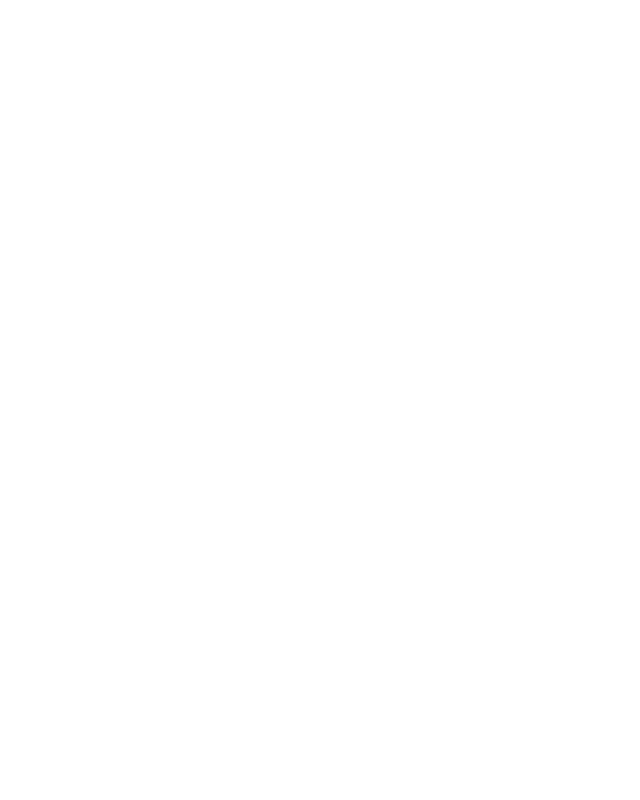
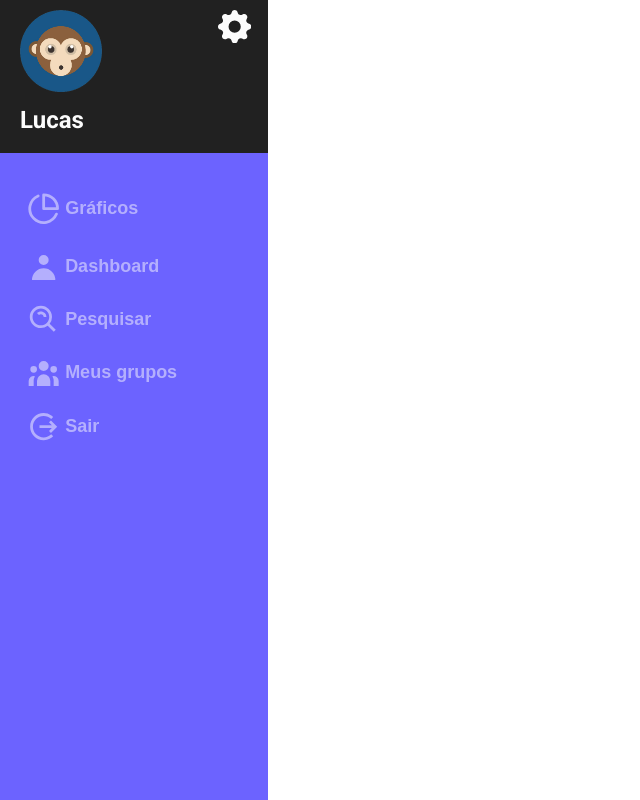
Before and after one commit to LucasGasque/gestao-habitos, a React (Create React App) app: page /profile in a window 1280 px wide. Shown: the whole page, without its empty margins (0-640 px from the left). Built offline with nearby package versions, Linux system fonts and the light colour scheme.

Commit message:
feature: criou Menu Bar desktop

```diff
--- a/src/components/HeaderProfile/index.jsx
+++ b/src/components/HeaderProfile/index.jsx
@@ -1,5 +1,5 @@
 import { Container } from "./style";
-import { BsFillGearFill } from 'react-icons/bs'
+import { BsFillGearFill } from 'react-icons/bs';
 import { useContext } from "react";
 import { LoginContext } from "../../providers/Login/Login";
 
--- a/src/components/HeaderProfile/style.js
+++ b/src/components/HeaderProfile/style.js
@@ -27,6 +27,7 @@
         color: white;
         width: 20px;
         margin-right: 20px;
+        transition: 0.1s;
     }
 
     button:hover{
--- /dev/null
+++ b/src/components/MenuBar/index.jsx
@@ -0,0 +1,51 @@
+import { LoginContext } from '../../providers/Login/Login';
+import { Container, Box, Button, GraphButton, GearButton, User } from './style';
+import { useContext } from 'react';
+import { HiUserGroup, HiUser } from 'react-icons/hi';
+import { BiSearchAlt } from 'react-icons/bi';
+import { IoMdLogOut } from 'react-icons/io';
+import { FiPieChart } from 'react-icons/fi';
+import { BsFillGearFill } from 'react-icons/bs';
+import { useHistory } from 'react-router';
+
+const MenuBar = () => {
+
+    const { avatar, handleLogOut, user } =  useContext(LoginContext);
+    const history = useHistory()
+
+    return(
+        <Container>
+            <User>
+                <img src={avatar} alt="avatar" />
+                <h1>{user.username}</h1>
+                <GearButton>
+                    <BsFillGearFill size='2.5em'/>
+                </GearButton>
+            </User>
+            <Box>
+                <GraphButton>
+                    <FiPieChart size='2.5em'/>
+                    <p>Gráficos</p>
+                </GraphButton>
+                <Button onClick={()=> history.push('/profile')}>
+                    <HiUser size='2.5em'/>
+                    <p>Dashboard</p>
+                </Button>
+                <Button onClick={()=>history.push('group-search')}>
+                    <BiSearchAlt size='2.5em'/>
+                    <p>Pesquisar</p>
+                </Button>
+                <Button onClick={()=> history.push('/group')}>
+                    <HiUserGroup size='2.5em'/>
+                    <p>Meus grupos</p>
+                </Button>
+                <Button onClick={handleLogOut}>
+                    <IoMdLogOut size='2.5em'/>
+                    <p>Sair</p>
+                </Button>
+            </Box>
+        </Container>
+    );
+};
+
+export default MenuBar;
--- /dev/null
+++ b/src/components/MenuBar/style.js
@@ -0,0 +1,168 @@
+import styled from 'styled-components'
+
+export const Container = styled.aside`
+    width: 100%;
+    height: 65px;
+    position: fixed;
+    bottom: 0;
+    display: flex;
+    flex-direction: column;
+    justify-content: flex-end;
+
+    p{
+        display: none;
+    }
+
+    @media (min-width: 768px){
+        left: 0;
+        height: 100%;
+        width:268px;
+
+        p{
+            display: block;
+            margin-left: 5px;
+            font-size: 18px;
+            font-weight: bold;
+        }
+    }
+`
+
+export const User = styled.header`
+    display: none;
+    position: relative;
+
+    img{
+        width: 82px;
+        height: 82px;
+        margin: 10px 20px;
+    }
+
+    h1{
+        font-size: 24px;
+        font-weight: bold;
+        color: var(--white);
+        margin: 0 20px;
+    }
+
+    @media (min-width: 768px){
+        display: block;
+        flex-direction: column;
+        align-items: center;
+        justify-content: center;
+        height: 190px;
+        background-color: var(--black);
+    }
+`
+
+export const Box = styled.section`
+    width: 100%;
+    height: 45px;
+    background-color: var(--white);
+    display: flex;
+    flex-direction: row;
+    align-items: center;
+    justify-content: space-between;
+    border-top: 1px solid var(--black);
+    padding: 0 10%;
+
+    button:active{
+        transform: scale(95%);
+    }
+
+    @media (min-width: 768px){
+        height: 100%;
+        background-color: var(--purple);
+        border: none;
+        flex-direction: column;
+        justify-content: flex-start;
+        align-items: flex-start;
+        padding-top: 25px;
+
+        button{
+            color: #FCFCFC80;
+            display: flex;
+            flex-direction: row;
+            align-items: center;
+            margin: 10px 0;
+        }
+
+        button:hover{
+            color: var(--white)
+        }
+
+    }
+`
+
+export const GearButton = styled.button`
+    display: none;
+
+    @media (min-width: 768px){
+        background-color: transparent;
+        border: none;
+        color: var(--white);
+        width: 20px;
+        margin-right: 20px;
+        display: block;
+        position: absolute;
+        top:10px;
+        right: 10px;
+
+        :hover{
+            color: var(--darkPurple);
+        }
+
+        :active{
+            transform: rotate(20deg);
+        }
+    }
+`
+
+export const GraphButton = styled.button`
+    position: absolute;
+    background-color: var(--grey);
+    color:var(--white);
+    border-radius: 50%;
+    border: none;
+    width: 42px;
+    height: 42px;
+    bottom: 23px;
+    left: 50%;
+    margin-left: -21px;
+    padding: 2px 0 0 2px;
+
+    :hover{
+        background-color: var(--darkPurple);
+    }
+
+    :active{
+        transform: scale(95%);
+    }
+
+    @media (min-width: 768px){
+        position: static;
+        background-color: transparent;
+        display: block;
+        margin: 0;
+        padding: 0;
+        width: auto;
+
+        p{
+            margin-left: 5px;
+        }
+
+        :hover{
+            color: var(--white);
+            background-color: transparent;
+        }
+    }
+`
+
+export const Button = styled.button`
+    border: none;
+    background-color: transparent;
+    color: var(--grey);
+
+    :hover{
+        color: var(--darkPurple);
+    }
+`
--- a/src/pages/Profile/index.js
+++ /dev/null
@@ -1,11 +0,0 @@
-import HeaderProfile from "../../components/HeaderProfile";
-
-const Profile = () => {
-  return (
-    <>
-      <HeaderProfile/>
-    </>
-  );
-};
-
-export default Profile;
--- /dev/null
+++ b/src/pages/Profile/index.jsx
@@ -0,0 +1,19 @@
+import HeaderProfile from "../../components/HeaderProfile";
+import MenuBar from "../../components/MenuBar";
+import { Container } from "./style";
+
+const Profile = () => {
+  return (
+    <>
+    <HeaderProfile/>
+    <Container>
+      <div>
+
+      </div>
+    </Container>
+    <MenuBar/>
+    </>
+  );
+};
+
+export default Profile;
--- /dev/null
+++ b/src/pages/Profile/style.js
@@ -0,0 +1,6 @@
+import styled from 'styled-components';
+
+export const Container = styled.section`
+    min-height: 100vh;
+
+`
--- a/src/providers/Login/Login.js
+++ b/src/providers/Login/Login.js
@@ -1,4 +1,4 @@
-import { createContext, useState } from "react";
+import { createContext, useState, useEffect } from "react";
 import { useHistory } from "react-router-dom";
 import api from "../../services/api";
 import { toast } from "react-toastify";
@@ -23,9 +23,9 @@
 
 export const LoginProvider = ({ children }) => {
   const history = useHistory();
-  const [authenticated, setAuthenticated] = useState(true);
+  const [ authenticated, setAuthenticated] = useState(false);
   const [ avatar , setAvatar] = useState(av1);
-
+  const [ user, setUser ] = useState({username : 'Lucas'})
   const randomNumber = () => Math.floor(Math.random() * (17)) + 1;
   const avImgs = {
     1 : av1,
@@ -55,17 +55,33 @@
         localStorage.setItem("@Login:token", JSON.stringify(access));
         setAuthenticated(true);
         setAvatar(avImgs[randomNumber])
+        localStorage.setItem('@avatar', JSON.stringify(avatar))
         history.push("/dasboard");
       })
       .catch((_) => toast.error("Senha ou e-mail incorretos."));
   };
+
+  const handleLogOut = () => {
+    setAuthenticated(false)
+    localStorage.removeItem('@Login:token')
+    localStorage.removeItem('@avatar')
+    history.push('/login')
+  }
+
+  useEffect(() => {
+    setAvatar(
+      JSON.parse(localStorage.getItem('@avatar')) || av1
+    )
+  },[])
 
   return (
     <LoginContext.Provider
       value={{
         authenticated,
         handleLogin,
-        avatar
+        handleLogOut,
+        avatar,
+        user
       }}>
       {children}
     </LoginContext.Provider>
--- a/src/routes/index.js
+++ b/src/routes/index.js
@@ -4,7 +4,7 @@
 import Home from "../pages/Home";
 import Login from "../pages/Login";
 import Register from "../pages/Register";
-import Profile from "../pages/Profile";
+import Profile from "../pages/Profile/index";
 
 const Routes = () => {
   return (
```
